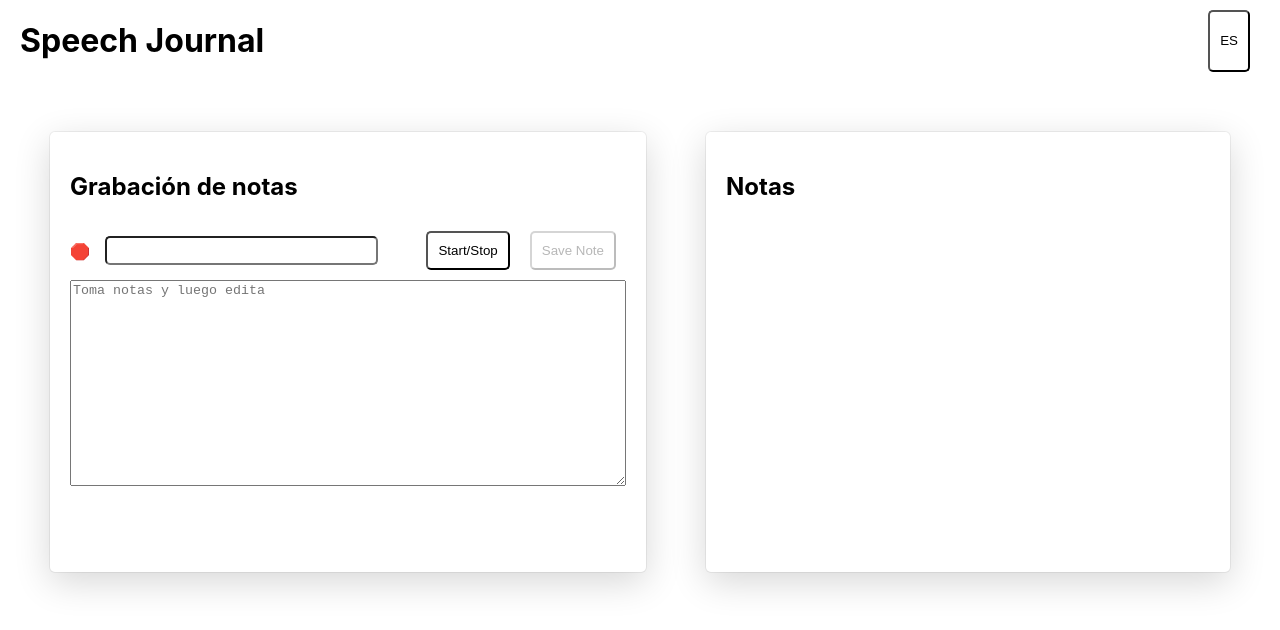
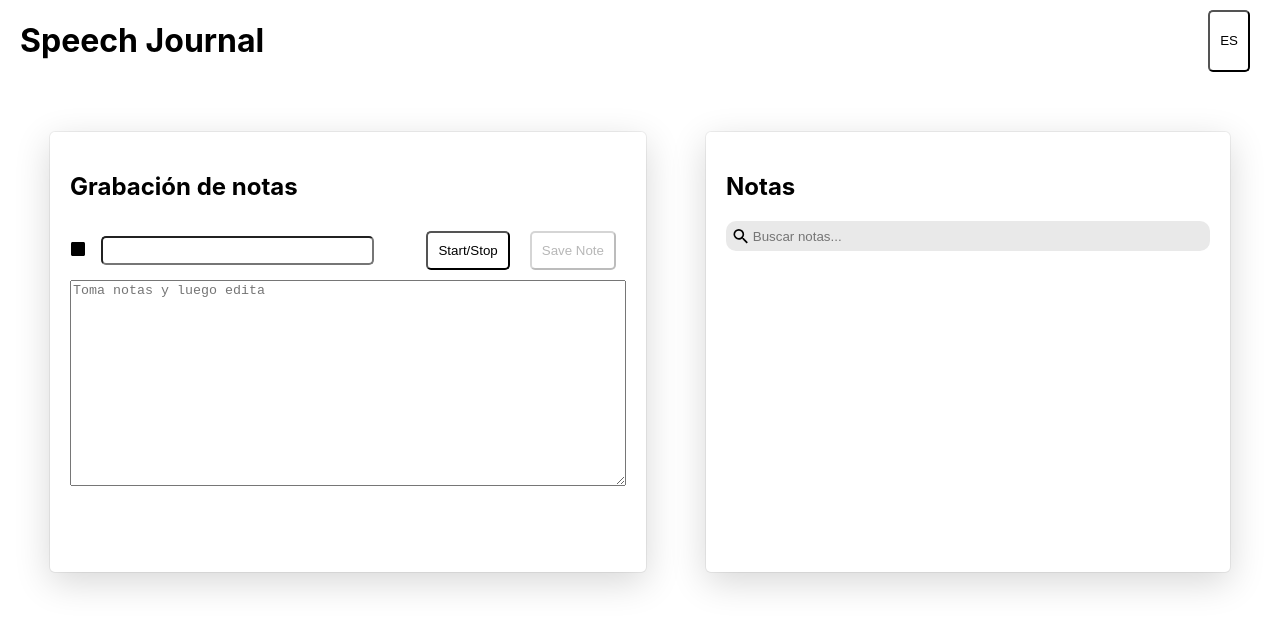
Before and after one commit to croko22/speech-journal, a React (Vite) app: page / in a window 1280 px wide. Shown: the top 630 px of the page. Built offline with nearby package versions, Linux system fonts and the light colour scheme.

Commit message:
Notes Search

```diff
--- a/package.json
+++ b/package.json
@@ -11,6 +11,7 @@
   "dependencies": {
     "react": "^18.2.0",
     "react-dom": "^18.2.0",
+    "react-icons": "^4.4.0",
     "uuid": "^8.3.2"
   },
   "devDependencies": {
--- a/src/App.css
+++ b/src/App.css
@@ -31,22 +31,13 @@ button {
   background: transparent;
 }
 
-.btn-borrar{
+.btn-note{
   float: right;
-  padding: 10px;
-  border-radius: 5px;
+  padding: 5px 5px;
   border: none;
-  background: #ff0000;
-  color: #fff;
-}
-
-.btn-editar{
-  float: right;
-  padding: 10px;
-  border-radius: 5px;
-  border: none;
-  background: #fcba03;
-  color: #fff;
+  font-size: 1em;
+  background: transparent;
+  color: #000;
 }
 
 input.title{
@@ -74,3 +65,30 @@ textarea{
   justify-content: space-between;
   padding: 0 20px;
 }
+
+/* NOTAS */
+.scrollable-div {
+  height: 150px;
+  overflow: auto;
+  padding: 20px;
+}
+
+/* BUSQUEDA */
+.search {
+	display: flex;
+	align-items: center;
+	background-color: rgb(233, 233, 233);
+	border-radius: 10px;
+	padding: 5px;
+	margin-bottom: 1.5em;
+}
+
+.search input {
+	border: none;
+	background-color: rgb(233, 233, 233);
+	width: 100%;
+}
+
+.search input:focus {
+	outline: none;
+}
--- a/src/App.jsx
+++ b/src/App.jsx
@@ -1,6 +1,7 @@
 import React, { useState, useEffect } from 'react'
 import { v4 } from "uuid";
 import './App.css'
+import GrabarNota from './components/GrabarNota';
 import Header from './components/Header';
 import Notas from "./components/Notas"
 
@@ -10,17 +11,19 @@ const mic = new SpeechRecognition()
 mic.continuous = true
 mic.interimResults = true
 
-
 //Estructura de Nota
 const nota = {title: "",text: ""}
-
 function App() {
   const [isListening, setIsListening] = useState(false)
   const [isEditing,setIsEditing] = useState(false)
   const [note, setNote] = useState(nota)
-  const [savedNotes, setSavedNotes] = useState([])
+  const [savedNotes, setSavedNotes] = useState(() => {
+    const savedN = localStorage.getItem("notas");
+    return (savedN) ? JSON.parse(savedN) : [];
+  });
+
+  //SpeechRecognition Language
   const [language,setLanguage] = useState('es-ES')
-
   mic.lang = language
 
   //Cargar notas
@@ -57,7 +60,7 @@ function App() {
       console.log(transcript)
       let tmpNota = {
         ...note,
-        text:transcript
+        text:note.text+transcript
       }
       setNote(tmpNota)
       mic.onerror = event => {
@@ -66,27 +69,24 @@ function App() {
     }
   }
 
+  const handleChange = (e) => {
+    let tmpNota = {...note,[e.target.name]: e.target.value}
+    setNote(tmpNota)
+  }
+
   const handleSaveNote = () => {
     if(isEditing){
       const newNotes = savedNotes.filter((nota) => nota.id !== note.id);
       const tmpNotas = [...newNotes, note]
       setSavedNotes(tmpNotas)
+      setIsEditing(false)
     } else {
-      let tmpNota = {...note,id:v4()}
+      const date = new Date();
+      let tmpNota = {...note,id:v4(),date: date.toLocaleDateString()}
       const tmpNotas = [...savedNotes, tmpNota]
       setSavedNotes(tmpNotas)
     }
     setNote(nota)
-  }
-
-  const handleChangeT = (e) => {
-    let tmpNota = {...note,title: e.target.value}
-    setNote(tmpNota)
-  }
-
-  const handleChangeN = (e) => {
-    let tmpNota = {...note,text: e.target.value}
-    setNote(tmpNota)
   }
 
   const deleteNote = (id) => {
@@ -95,25 +95,18 @@ function App() {
 	};
 
   const editNote = (id) => {
+    const date = new Date();
 		const noteToEdit = savedNotes.filter((note) => note.id == id)[0];
-    setNote({title: noteToEdit.title,text: noteToEdit.text, id: noteToEdit.id})
+    setNote({title: noteToEdit.title,text: noteToEdit.text, id: noteToEdit.id,date: date.toLocaleDateString()})
     setIsEditing(true)
-    console.log(noteToEdit)
 	};
 
   return (
     <>
       <Header language={language} setLanguage={setLanguage}/>
       <div className="container">
-        {/* RECONOCIMIENTO DE VOZ */}
-        <div className="box">
-          <h2>Grabación de notas</h2>
-          {isListening ? <span>🎙️</span> : <span>🛑</span>}
-          <button onClick={handleSaveNote} disabled={!note.title||!note.text}>Save Note</button>
-          <button onClick={() => setIsListening(prevState => !prevState)}>Start/Stop</button>
-          <input type="text" className='title' value={note.title} onChange={(e)=>handleChangeT(e)}/>
-          <textarea placeholder="Toma notas y luego edita" value={note.text} onChange={(e)=>handleChangeN(e)}></textarea>
-        </div>
+        <GrabarNota note={note} isListening={isListening} setIsListening={setIsListening}
+          handleSaveNote={handleSaveNote} handleChange={handleChange}/>
         <Notas savedNotes={savedNotes} handleDeleteNote={deleteNote} handleEditNote={editNote}/>
       </div>
     </>
--- a/src/components/GrabarNota.jsx
+++ b/src/components/GrabarNota.jsx
@@ -1,8 +1,16 @@
 import React from 'react'
+import { FaMicrophone, FaStop } from 'react-icons/fa';
 
-const GrabarNota = () => {
+const GrabarNota = ({note, isListening, setIsListening, handleSaveNote, handleChange}) => {
   return (
-    <div>GrabarNota</div>
+    <div className="box">
+      <h2>Grabación de notas</h2>
+      {isListening ? <span><FaMicrophone/></span> : <span><FaStop/></span>}
+      <button onClick={handleSaveNote} disabled={!note.title||!note.text}>Save Note</button>
+      <button onClick={() => setIsListening(prevState => !prevState)}>Start/Stop</button>
+      <input type="text" name='title' className='title' value={note.title} onChange={(e)=>handleChange(e)}/>
+      <textarea name='text' placeholder="Toma notas y luego edita" value={note.text} onChange={(e)=>handleChange(e)}></textarea>
+    </div>
   )
 }
 
--- a/src/components/Notas.jsx
+++ b/src/components/Notas.jsx
@@ -1,16 +1,20 @@
-import React from 'react'
+import React, {useState} from 'react'
+import { FaTrashAlt, FaRegEdit } from 'react-icons/fa';
+import Search from './Search';
 
 const Notas = ({savedNotes, handleDeleteNote, handleEditNote}) => {
+  const [searchText, setSearchText] = useState('');
   return (
-    <div className="box">
+    <div className="box scrollable-div">
       <h2>Notas</h2>
-      {savedNotes.map(n => (
+      <Search handleSearchNote={setSearchText}/>
+      {savedNotes.filter((note) => note.text.toLowerCase().includes(searchText))
+      .map(n => (
         <div key={n.id} className="note">
+          <button className='btn-note' onClick={()=>handleDeleteNote(n.id)}><FaTrashAlt/></button>
+          <button className='btn-note' onClick={()=>handleEditNote(n.id)}><FaRegEdit/></button>
           <h4>{n.title}</h4>
           <p>{n.text}</p>
-          {/* USAR ICONS */}
-          <button className='btn-borrar' onClick={()=>handleDeleteNote(n.id)}>Borrar</button>
-          <button className='btn-editar' onClick={()=>handleEditNote(n.id)}>Editar</button>
         </div>
       ))}
     </div>
--- /dev/null
+++ b/src/components/Search.jsx
@@ -0,0 +1,19 @@
+import React from 'react'
+import { MdSearch } from 'react-icons/md';
+
+const Search = ({handleSearchNote}) => {
+  return (
+    <div className='search'>
+        <MdSearch className='search-icons' size='1.3em' />
+        <input
+            onChange={(event) =>
+                handleSearchNote(event.target.value)
+            }
+            type='text'
+            placeholder='Buscar notas...'
+        />
+	</div>
+  )
+}
+
+export default Search
```
Also changed, not shown: 1 other file (tests, documents, lock files or other folders).
